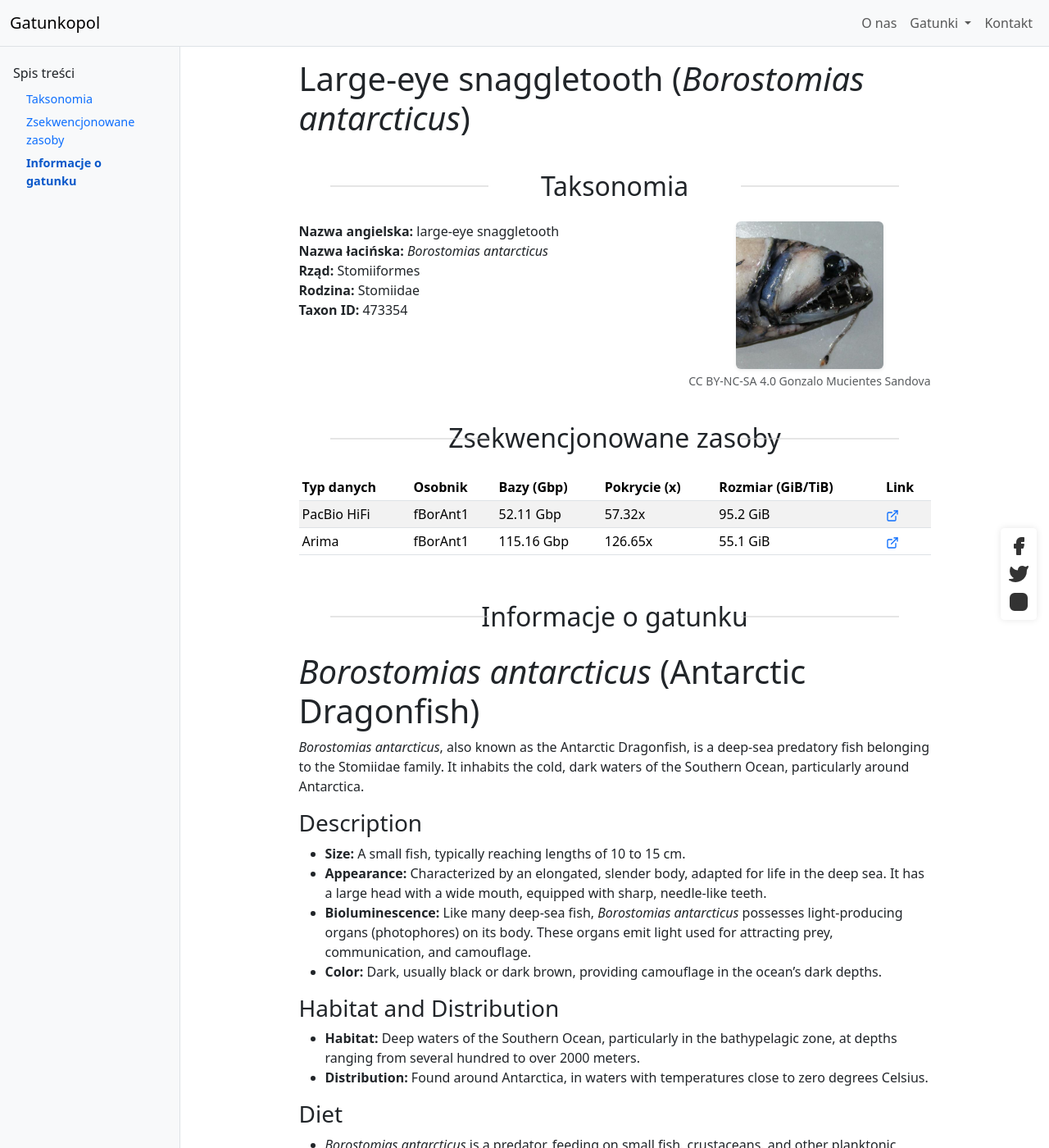
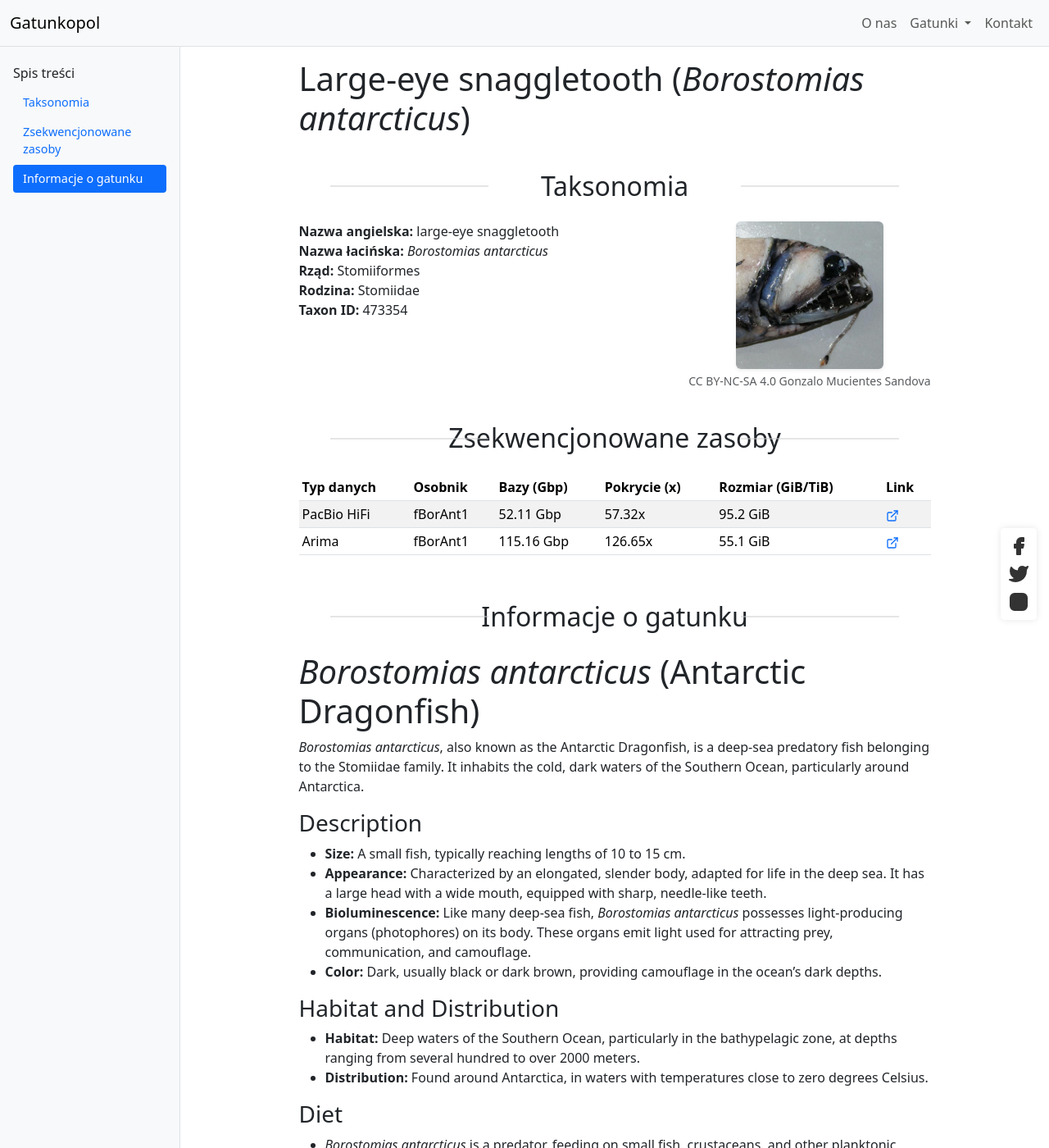
Before and after one commit to tomustloczek1/stronyWWWtzylinski, a Jekyll site: the page built from _species/borostomias_antarcticus.md, in a window 1280 px wide and 1400 px high. Shown: the whole window at 82% size. Built offline with Jekyll 4.4.1, drawn with Linux system fonts in a browser that asks for light colours.

Commit message:
Update species.html

```diff
--- a/_layouts/species.html
+++ b/_layouts/species.html
@@ -31,14 +31,18 @@
 
         #tocNav .nav-link {
             font-size: 0.9rem;
-            padding-top: 0.2rem;
-            padding-bottom: 0.2rem;
+            padding: 0.4rem 0.75rem;
             color: #0d6efd;
+            border-radius: 0.25rem;
+            margin-bottom: 0.1rem;
+            transition: color 0.15s ease-in-out, background-color 0.15s ease-in-out;
+            text-decoration: none;
         }
          #tocNav .nav-link.active,
          #tocNav .nav-link:hover {
-            color: #0a58ca;
-            font-weight: bold;
+            color: #fff;
+            background-color: #0d6efd;
+            font-weight: normal;
          }
          #tocNav h5 {
             font-size: 1rem;
```
